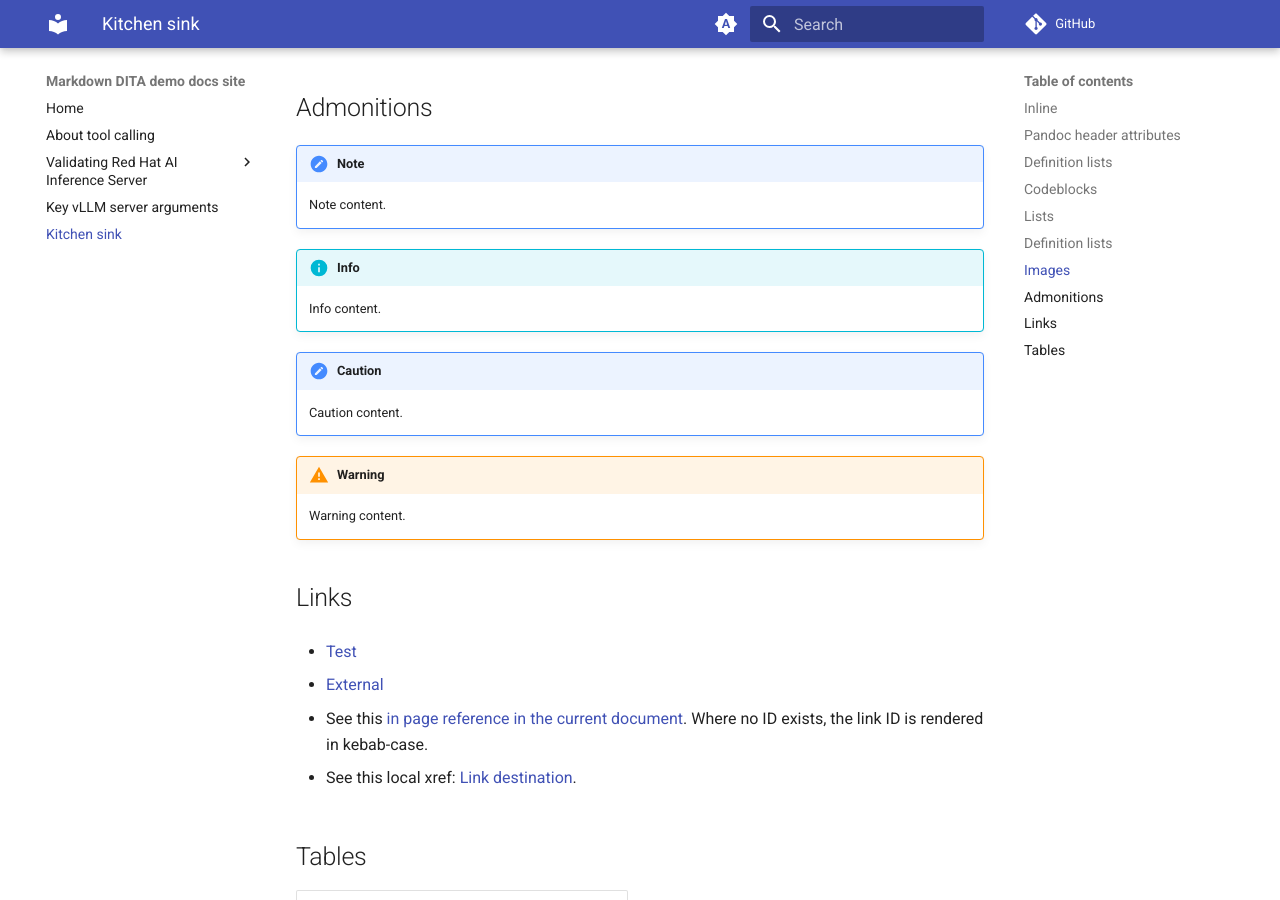
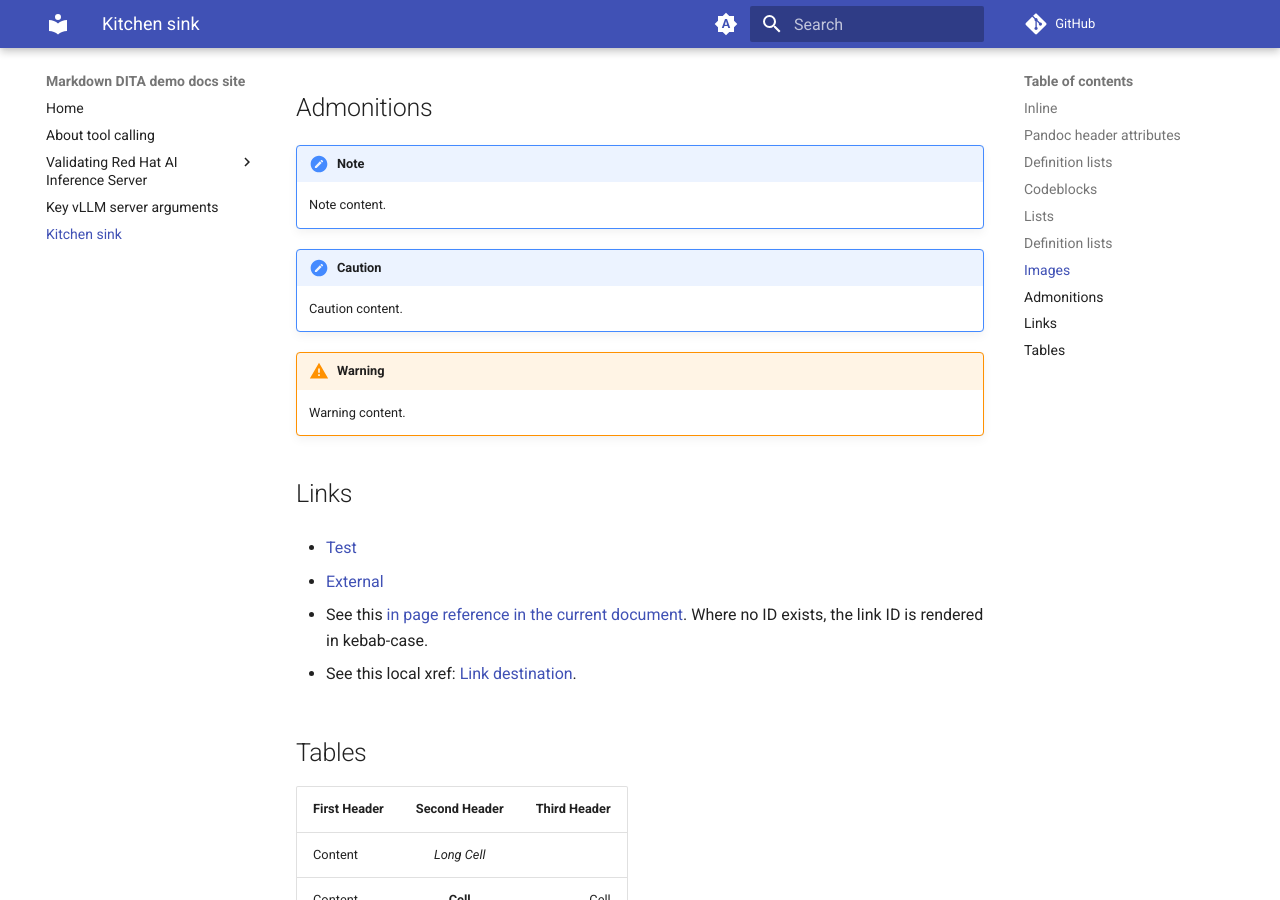
Before and after one commit to aireilly/markdown-dita-test, an MkDocs documentation site: the page built from docs/topics/kitchen-sink.md, in a window 1280 px wide and 900 px high, scrolled down 3824 px. Built offline with MkDocs 1.6.1 and Material for MkDocs 9.7.7, drawn with Linux system fonts in a browser that asks for light colours; comment, search, counter and statistics services are not loaded.

Commit message:
yup
Signed-off-by: Aidan Reilly <aireilly@redhat.com>

Signed-off-by: Aidan Reilly <aireilly@redhat.com>

rh-pre-commit.version: 2.3.2
rh-pre-commit.check-secrets: ENABLED

```diff
--- /dev/null
+++ b/.mdita-lsp.yaml
@@ -0,0 +1,2 @@
+mdita:
+  enable: true
--- a/docs/topics/kitchen-sink.md
+++ b/docs/topics/kitchen-sink.md
@@ -114,10 +114,6 @@ An inline ![Alt](images/test.jpg).
 
     Note content.
 
-!!! info
-
-    Info content.
-
 !!! caution
 
     Caution content.
```
Also changed, not shown: 1 other file.
